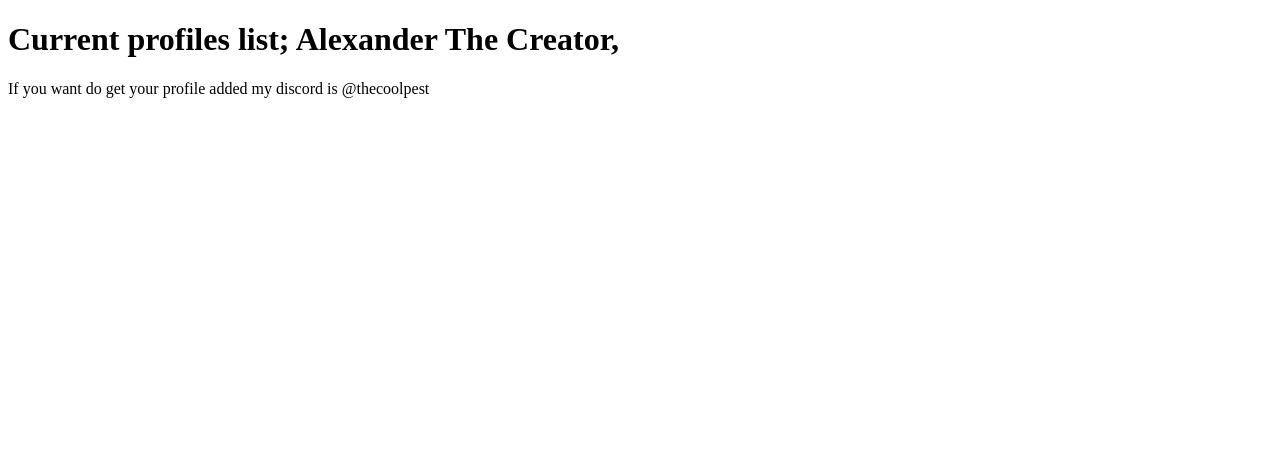
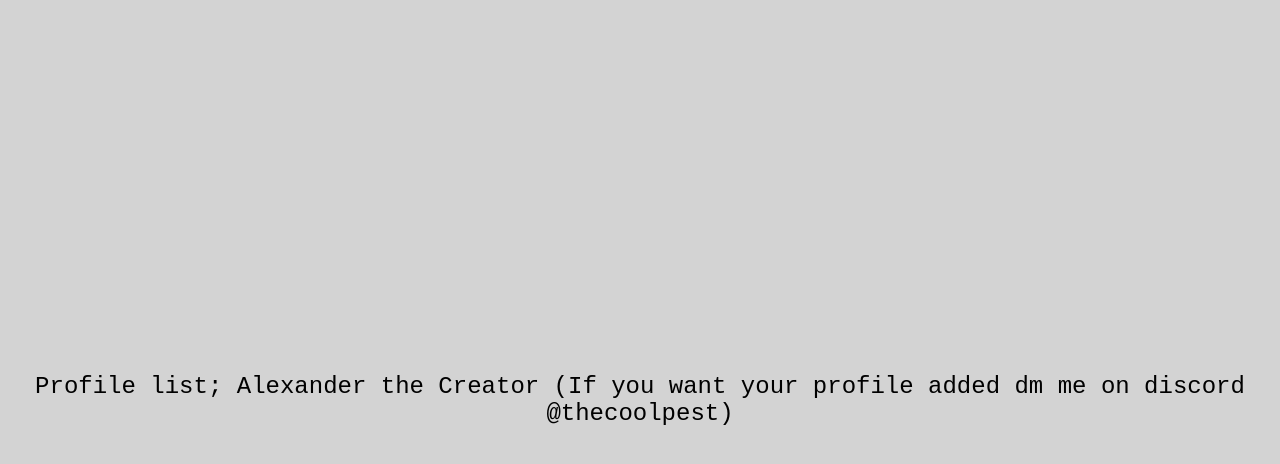
Before and after one commit to AlexannderGotThaApp/AlexanderTheCreator, a plain HTML site: page index.html in a window 1280 px wide. Drawn offline with Linux system fonts and the light colour scheme.

Commit message:
i am SIGMA

```diff
--- a/index.html
+++ b/index.html
@@ -1,6 +1,42 @@
 <!DOCTYPE html>
-<html>
-  <head> <title>No profile selected</title> </head>
-  <body><h1>Current profiles list; Alexander The Creator, </h1></body>
-  <p>If you want do get your profile added my discord is @thecoolpest</p>
+<html lang="en">
+<head>
+    <meta charset="UTF-8">
+    <meta name="viewport" content="width=device-width, initial-scale=1.0">
+    <title>No profile selected;</title>
+    <style>
+        body {
+            margin: 0;
+            height: 100vh;
+            display: flex;
+            justify-content: center;
+            align-items: center;
+            background-color: #d3d3d3; /* Beautiful gray background */
+            font-family: 'Press Start 2P', monospace; /* Pixelated font */
+        }
+        @import url('https://fonts.googleapis.com/css2?family=Press+Start+2P&display=swap');
+
+        .center-text {
+            text-align: center;
+            font-size: 24px; /* Adjust size for prominence */
+            color: black; /* Text color */
+        }
+        .center-text a {
+            text-decoration: none;
+            color: black;
+        }
+        .center-text a:hover {
+            color: #ff4500; /* Add a hover effect */
+        }
+    </style>
+</head>
+<body>
+    <div class="center-text">
+      Profile list;
+      <a href="https://alexanndergotthaapp.github.io/Alexannder_playsRBLX" target="_blank">
+            Alexander the Creator
+        </a>
+      (If you want your profile added dm me on discord @thecoolpest)
+    </div>
+</body>
 </html>
```
